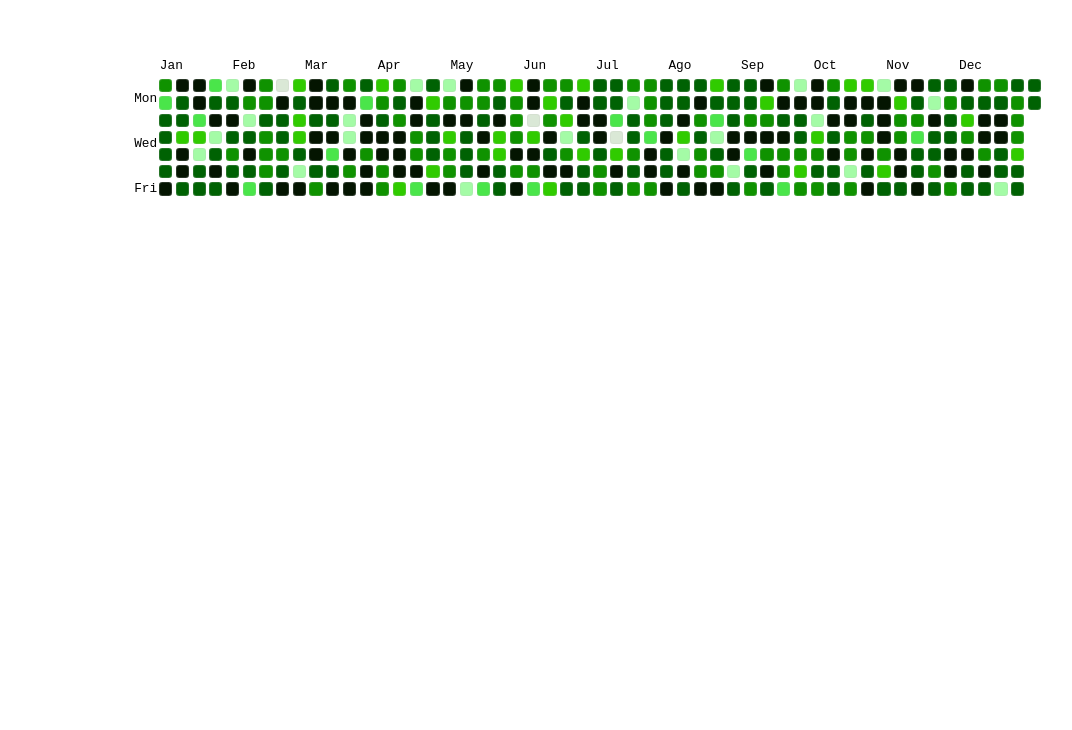
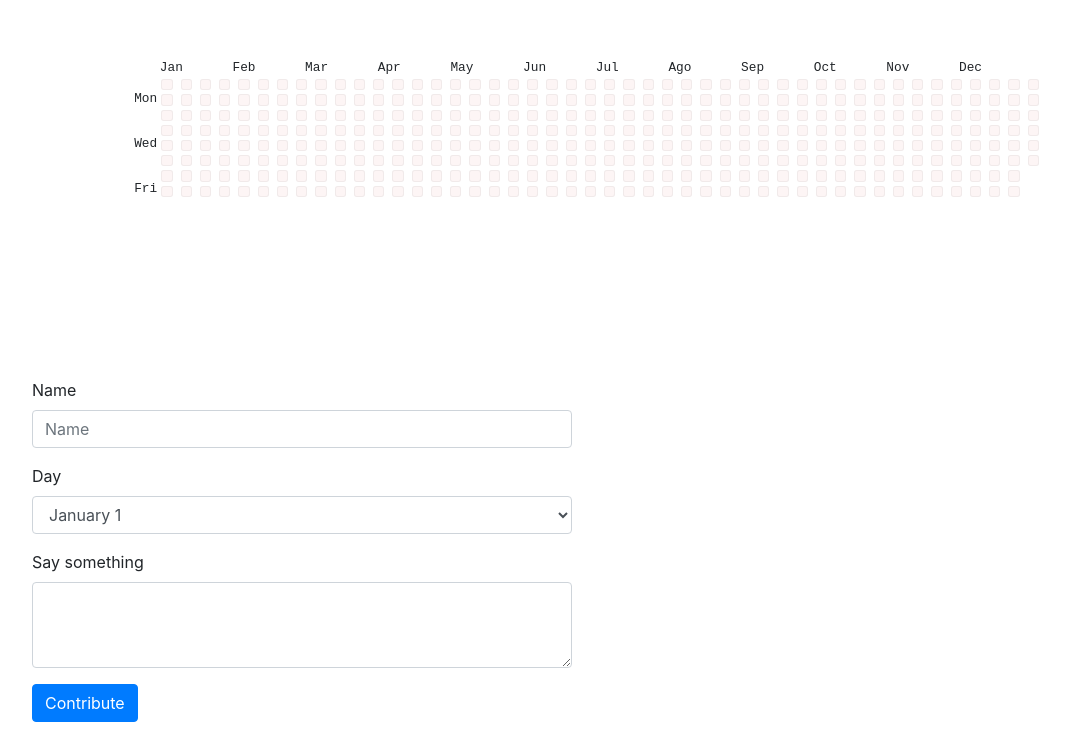
Before and after one commit to fskarmeta/react-github-contributions-calendar-clon, a React (Create React App) app: page / in a window 1280 px wide. Shown: the part 102-832 px from the top of the page, without its empty margins (53-1125 px from the left). Before the commit the page ends 800 px from the top, so only its background shows below. Built offline with nearby package versions, Linux system fonts and the light colour scheme.

Commit message:
added a contributions form and a wall for now

```diff
--- a/package.json
+++ b/package.json
@@ -7,6 +7,9 @@
     "@testing-library/react": "^11.1.0",
     "@testing-library/user-event": "^12.1.10",
     "@tippyjs/react": "^4.2.0",
+    "bootstrap": "^4.5.3",
+    "jquery": "^3.5.1",
+    "popper.js": "^1.16.1",
     "react": "^17.0.1",
     "react-dom": "^17.0.1",
     "react-scripts": "4.0.0",
--- a/src/App.css
+++ b/src/App.css
@@ -1,4 +1,3 @@
-
 .overcontainer {
   /* background-color: rgb(80, 255, 133); */
   height: 10rem;
@@ -8,22 +7,17 @@
   margin: 10rem auto;
 }
 
-
-
-
-
-.container {
+.dayscontainer {
   margin: 5rem auto;
   /* border: 1px solid black;
   background-color: beige; */
-  width:57rem;
+  width: 57rem;
   height: 7.6rem;
   display: flex;
-  flex-direction:column ;
+  flex-direction: column;
   flex-wrap: wrap;
   align-self: center;
 }
-
 
 .day {
   background-color: rgb(218, 232, 214);
@@ -34,9 +28,6 @@ width: 0.7em;
   align-self: center;
   margin: 2px 1px;
 }
-
-
-
 
 .days {
   /* background-color: lightcyan; */
@@ -54,14 +45,13 @@ margin: 2px 1px;
   margin-left: 0.2rem;
 }
 
-
 .monthstext {
   justify-content: space-around;
   font-family: monospace;
   position: absolute;
   width: 54.5rem;
   /* background-color: lightpink; */
-    display:flex;
+  display: flex;
   margin-left: 0rem;
   font-size: 0.8rem;
   margin-right: 2rem;
@@ -70,3 +60,12 @@ margin: 2px 1px;
 .day:hover {
   background-color: rgba(153, 200, 136, 1);
 } */
+
+.nameText {
+  font-size: 1rem;
+  font-weight: bold;
+}
+
+.dateText {
+  font-size: 0.8rem;
+}
--- a/src/App.js
+++ b/src/App.js
@@ -1,8 +1,12 @@
 import React from "react";
+import "bootstrap/dist/css/bootstrap.min.css";
 import "./App.css";
 import Calendar from "./calendar";
 import "tippy.js/dist/tippy.css"; // optional
 import "tippy.js/themes/translucent.css";
+import "jquery";
+import "popper.js";
+import "bootstrap";
 
 function App() {
   return <Calendar />;
--- a/src/calendar.js
+++ b/src/calendar.js
@@ -1,21 +1,75 @@
 import React, { useState } from "react";
 import { calendarGenerator, dates, months } from "./helper";
-import Container from "./components/container";
+import CalendarContainer from "./components/container";
 import CalendarText from "./components/calendarText";
 import Days from "./components/days";
+import Form from "./components/form";
+import Row from "./components/row";
+import Wall from "./components/wall";
 
 const Calendar = () => {
   const [datesArr, changeDatesArr] = useState(dates);
   const [monthText, changeMonthText] = useState(months);
   const [calendar, changeCalendar] = useState(calendarGenerator());
+  const [submit, setSubmit] = useState([{ name: "", day: "", text: "" }]);
+  const [wall, setWall] = useState([]);
+  const [wallDate, setWallDate] = useState("");
+
+  function getName(e) {
+    setSubmit({ ...submit, [e.target.name]: e.target.value });
+    if (e.target.name === "day") {
+      setWallDate(e.target.value);
+    }
+  }
+
+  function submitForm(e) {
+    e.preventDefault();
+    for (let i in calendar) {
+      if (calendar[i].title === wallDate) {
+        changeCalendar([...calendar, calendar[i].contributions++]);
+      }
+    }
+    setWall([...wall, { ...submit }]);
+    createLevel();
+  }
+
+  function createLevel() {
+    for (let i in calendar) {
+      if (calendar[i].contributions === 0) {
+        changeCalendar([...calendar, (calendar[i].activity = "level_0")]);
+      }
+      if (calendar[i].contributions > 0 && calendar[i].contributions <= 5) {
+        changeCalendar([...calendar, (calendar[i].activity = "level_1")]);
+      }
+      if (calendar[i].contributions > 5 && calendar[i].contributions <= 10) {
+        changeCalendar([...calendar, (calendar[i].activity = "level_2")]);
+      }
+      if (calendar[i].contributions > 10 && calendar[i].contributions <= 20) {
+        changeCalendar([...calendar, (calendar[i].activity = "level_3")]);
+      }
+      if (calendar[i].contributions > 20 && calendar[i].contributions <= 40) {
+        changeCalendar([...calendar, (calendar[i].activity = "level_4")]);
+      }
+      if (calendar[i].contributions > 40 && calendar[i].contributions <= 70) {
+        changeCalendar([...calendar, (calendar[i].activity = "level_5")]);
+      }
+      if (calendar[i].contributions > 70) {
+        changeCalendar([...calendar, (calendar[i].activity = "level_6")]);
+      }
+    }
+  }
 
   return (
-    <>
-      <Container>
+    <div className="container">
+      <CalendarContainer>
         <CalendarText datesArr={datesArr} monthText={monthText} />
         <Days calendar={calendar} />
-      </Container>
-    </>
+      </CalendarContainer>
+      <Row>
+        <Form calendar={calendar} getName={getName} submitForm={submitForm} />
+        <Wall wall={wall} />
+      </Row>
+    </div>
   );
 };
 export default Calendar;
--- a/src/components/container.js
+++ b/src/components/container.js
@@ -1,5 +1,11 @@
-const Container = ({ children }) => {
-  return <div className="overcontainer">{children}</div>;
+const CalendarContainer = ({ children }) => {
+  return (
+    <div className="row">
+      <div className="col-md-12">
+        <div className="overcontainer">{children}</div>
+      </div>
+    </div>
+  );
 };
 
-export default Container;
+export default CalendarContainer;
--- a/src/components/days.js
+++ b/src/components/days.js
@@ -3,7 +3,7 @@ import Tippy from "@tippyjs/react";
 
 const Days = ({ calendar }) => {
   return (
-    <div className="container">
+    <div className="dayscontainer">
       {calendar.map((e, i) => (
         <Tippy
           theme="translucent"
--- /dev/null
+++ b/src/components/form.js
@@ -0,0 +1,47 @@
+const Form = ({ calendar, getName, submitForm }) => {
+  return (
+    <div className="col-md-6">
+      <form onSubmit={submitForm}>
+        <div className="form-group">
+          <label htmlFor="name">Name</label>
+          <input
+            type="text"
+            className="form-control"
+            id="name"
+            name="name"
+            placeholder="Name"
+            onChange={(e) => getName(e)}
+          />
+        </div>
+        <div className="form-group">
+          <label htmlFor="day">Day</label>
+          <select
+            className="form-control"
+            id="day"
+            name="day"
+            onChange={(e) => getName(e)}
+          >
+            {calendar.map((item, i) => (
+              <option key={i}>{item.title}</option>
+            ))}
+          </select>
+        </div>
+        <div className="form-group">
+          <label htmlFor="text">Say something</label>
+          <textarea
+            className="form-control"
+            id="text"
+            name="text"
+            rows="3"
+            onChange={(e) => getName(e)}
+          ></textarea>
+        </div>
+        <button type="submit" className="btn btn-primary mb-2">
+          Contribute
+        </button>
+      </form>
+    </div>
+  );
+};
+
+export default Form;
--- /dev/null
+++ b/src/components/row.js
@@ -0,0 +1,5 @@
+const Row = ({ children }) => {
+  return <div className="row">{children}</div>;
+};
+
+export default Row;
--- /dev/null
+++ b/src/components/wall.js
@@ -0,0 +1,19 @@
+const Wall = ({ wall }) => {
+  return (
+    <div className="col-md-6 justify-content-center pt-4 pr-4">
+      {wall.map((item, i) => (
+        <div className="row  d-flex justify-content-between" key={i}>
+          <div>
+            <span className="nameText">{item.name} : </span>
+            <span className="itemText">{item.text}</span>
+          </div>
+          <div>
+            <span className="dateText">{item.day}</span>
+          </div>
+        </div>
+      ))}
+    </div>
+  );
+};
+
+export default Wall;
--- a/src/helper.js
+++ b/src/helper.js
@@ -8,58 +8,64 @@ export function calendarGenerator() {
       date: d,
       title: d.toLocaleDateString("en-US", { month: "long", day: "numeric" }),
       activity: "test",
-      contributions: Math.floor(Math.random() * 100),
+      contributions: 0, //Math.floor(Math.random() * 100),
     });
   }
-  // Level per contributions
-
-  for (let contri of days) {
-    if (contri.contributions === 0) {
-      contri.activity = "level_0";
-    }
-    if (contri.contributions > 0 && contri.contributions <= 5) {
-      contri.activity = "level_1";
-    }
-    if (contri.contributions > 5 && contri.contributions <= 10) {
-      contri.activity = "level_2";
-    }
-    if (contri.contributions > 10 && contri.contributions <= 20) {
-      contri.activity = "level_3";
-    }
-    if (contri.contributions > 20 && contri.contributions <= 40) {
-      contri.activity = "level_4";
-    }
-    if (contri.contributions > 40 && contri.contributions <= 70) {
-      contri.activity = "level_5";
-    }
-    if (contri.contributions > 70) {
-      contri.activity = "level_6";
-    }
-  }
-
   return days;
 }
 
 // Color per level
 
+let redPallet = [
+  "rgb(253,245,245)",
+  "rgb(247,212,211)",
+  "rgb(244,195,195)",
+  "rgb(241,179,178)",
+  "rgb(236,146,144)",
+  "rgb(230,113,111)",
+  "rgb(224,80,78)",
+  "rgb(218,46,44)",
+];
+
+// let blackPallet = [
+//   "rgb(0,0,0)",
+//   "rgb(194,194,194)",
+//   "rgb(163,163,163)",
+//   "rgb(122,122,122)",
+//   "rgb(82,82,82)",
+//   "rgb(51,51,51)",
+//   "rgb(31,31,31)",
+//   "rgb(0,0,0)",
+// ];
+
+// let greenPallet = [
+//   "rgb(218, 232, 214)",
+//   "#a4fba6",
+//   "#4ae54a",
+//   "#30cb00",
+//   "#0f9200",
+//   "#006203",
+//   "#041501",
+// ];
+
 export function bgColor(string) {
   switch (string) {
     case "level_0":
-      return { backgroundColor: "rgb(218, 232, 214)" };
+      return { backgroundColor: redPallet[0] };
     case "level_1":
-      return { backgroundColor: "#a4fba6" };
+      return { backgroundColor: redPallet[1] };
     case "level_2":
-      return { backgroundColor: "#4ae54a" };
+      return { backgroundColor: redPallet[2] };
     case "level_3":
-      return { backgroundColor: "#30cb00" };
+      return { backgroundColor: redPallet[3] };
     case "level_4":
-      return { backgroundColor: "#0f9200" };
+      return { backgroundColor: redPallet[5] };
     case "level_5":
-      return { backgroundColor: "#006203" };
+      return { backgroundColor: redPallet[6] };
     case "level_6":
-      return { backgroundColor: "#041501" };
+      return { backgroundColor: redPallet[7] };
     default:
-      return { backgroundColor: "white" };
+      return { backgroundColor: "rgb(253,245,245)" };
   }
 }
 
```
Also changed, not shown: src/colors.txt (deleted), 2 other files (tests, documents, lock files or other folders). Lines whose indentation alone changed are shown as unchanged.
